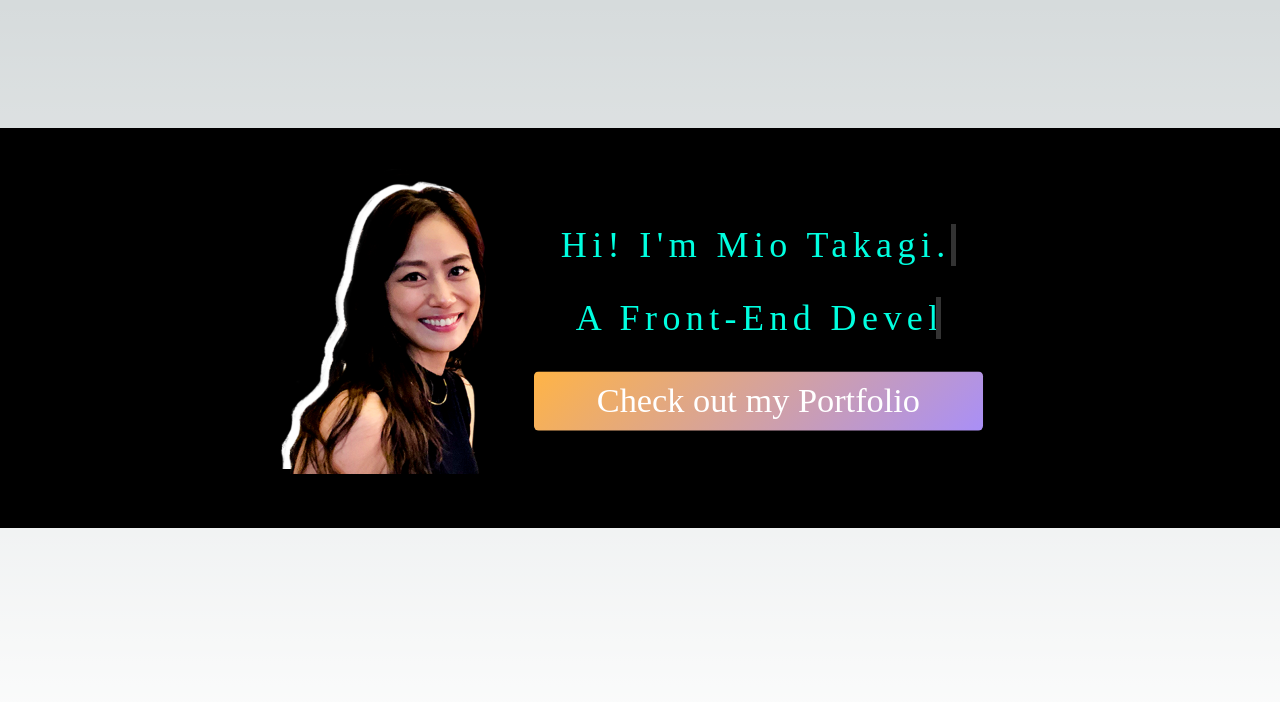
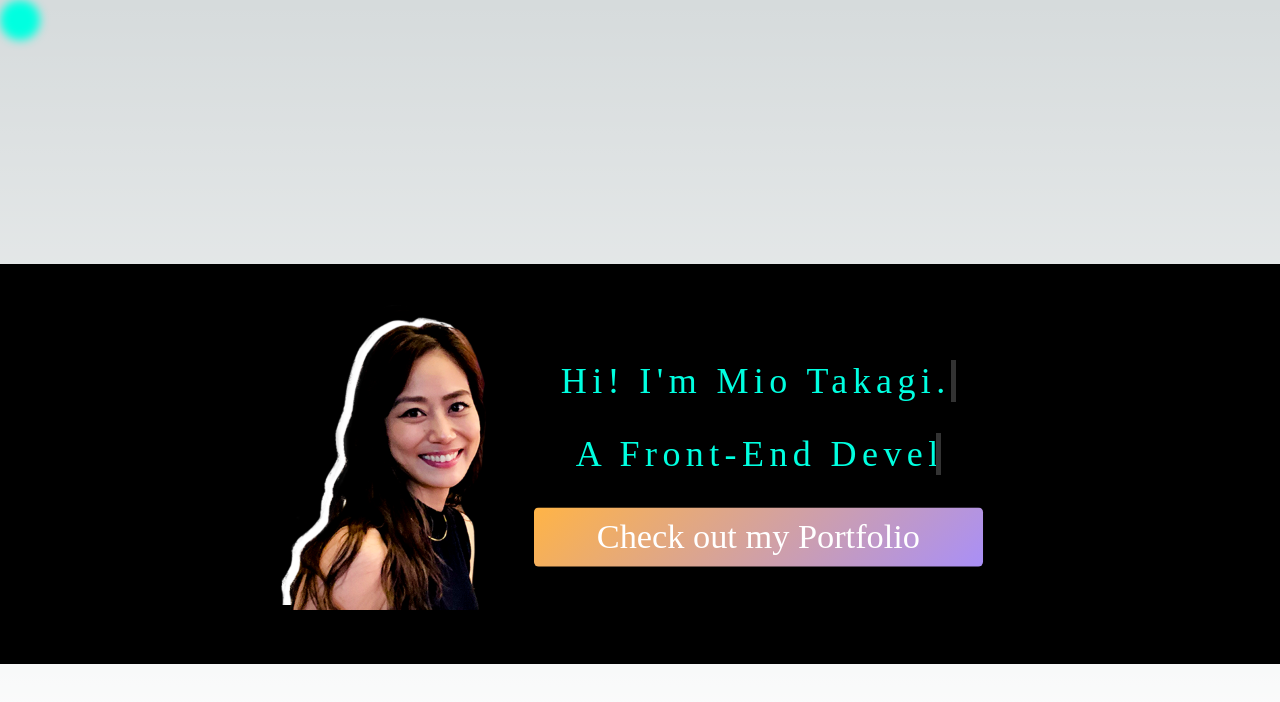
Before and after one commit to Kinakopan/portofolio, a Next.js app: page / in a window 1280 px wide. Shown: the top 702 px of the page. Built offline with nearby package versions, Linux system fonts and the light colour scheme.

Commit message:
added livechat and dot movement

```diff
--- /dev/null
+++ b/component/dot.js
@@ -0,0 +1,37 @@
+import { useState, useEffect } from 'react';
+
+const Dot = () => {
+  const [position, setPosition] = useState({ x: 0, y: 0 });
+
+  useEffect(() => {
+    const handleMouseMove = (event) => {
+      setTimeout(() => {
+        setPosition({ x: event.clientX, y: event.clientY });
+      }, 100);
+    };
+
+    document.addEventListener('mousemove', handleMouseMove);
+
+    return () => {
+      document.removeEventListener('mousemove', handleMouseMove);
+    };
+  }, []);
+
+  return (
+    <div
+      style={{
+        width: '40px',
+        height: '40px',
+        borderRadius: '50%',
+        backgroundColor: '#00ffe0',
+        position: 'absolute',
+        left: position.x + 'px',
+        top: position.y + 'px',
+        filter: 'blur(5px)'
+
+      }}
+    />
+  );
+};
+
+export default Dot;
--- a/pages/index.js
+++ b/pages/index.js
@@ -3,8 +3,9 @@ import Image from 'next/image'
 import Link from 'next/link'
 import styles from '@/styles/Home.module.css'
 import { motion } from "framer-motion";
-import { useEffect } from 'react'
+import { useState, useEffect } from 'react'
 import TawkTo from '@/component/tawkto';
+import Dot from '@/component/dot';
 
 const PageTransition = ({ children }) => {
   return (
@@ -31,7 +32,9 @@ export default function Home() {
       </Head>
       <div className={styles.wrapper}>
         <header className={styles.header}>
+          <div class="dot"></div>
           <TawkTo />
+          <Dot />
           <h2></h2>
         </header>
         <main className={styles.main}>
--- a/styles/Home.module.css
+++ b/styles/Home.module.css
@@ -6,6 +6,10 @@
   flex-direction: column;
   font-size: 36px;
   font-family: "Chalkboard";
+
+
+  justify-content: center;
+  align-items: center;
 }
 
 .header {
```
